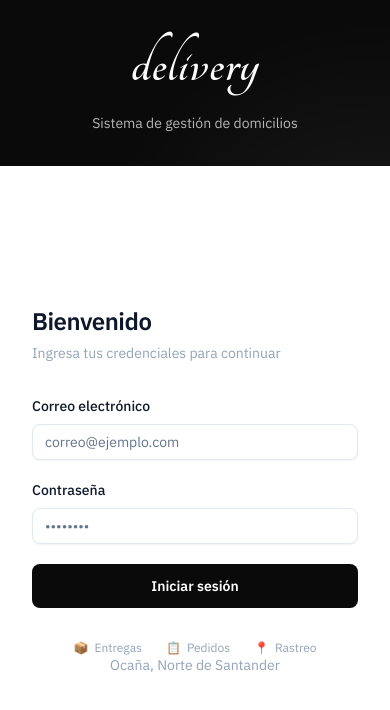
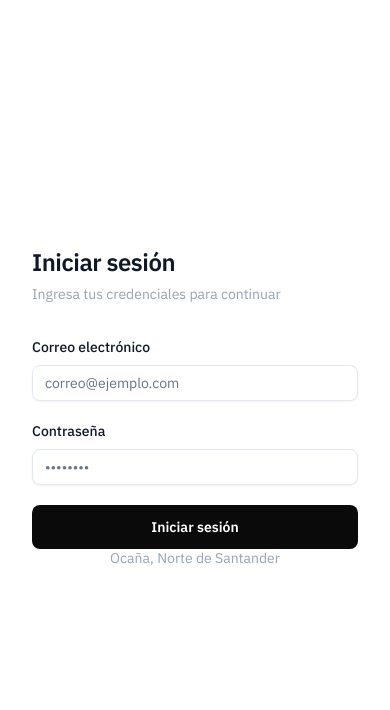
Before and after one commit to julianclavijo19/SISTEMA-DE-GESTION-DE-DOMICILIOS, a Next.js app: page /login in a window 390 px wide. Shown: the top 710 px of the page. Built offline with nearby package versions, Linux system fonts and the light colour scheme.

Commit message:
fix: remove all blue colors (black buttons/badges), revert login, responsive dashboard charts

```diff
--- a/src/app/(admin)/admin/dashboard/dashboard-charts.tsx
+++ b/src/app/(admin)/admin/dashboard/dashboard-charts.tsx
@@ -32,7 +32,7 @@ export function DashboardCharts({
   const formatCurrency = (value: number) => `$${value.toLocaleString('es-CO')}`
 
   return (
-    <div style={{ display: 'grid', gridTemplateColumns: '1fr 1fr', gap: '1.25rem' }}>
+    <div className="dash-charts-grid">
       {/* Gráfica 1 — Domicilios por hora (hoy) — AreaChart */}
       <div className="panel-card">
         <div className="panel-card-title">Domicilios por hora (hoy)</div>
--- a/src/app/globals.css
+++ b/src/app/globals.css
@@ -58,13 +58,13 @@
   --ds-sidebar: #FFFFFF;
   --ds-sidebar-hover: #F1F5F9;
   --ds-sidebar-active: #1E293B;
-  --ds-primary: #1E40AF;
-  --ds-primary-hover: #1E3A8A;
-  --ds-primary-light: #3B82F6;
+  --ds-primary: #0A0A0A;
+  --ds-primary-hover: #1a1a1a;
+  --ds-primary-light: #333333;
   --ds-success: #059669;
   --ds-warning: #D97706;
   --ds-danger: #DC2626;
-  --ds-info: #2563EB;
+  --ds-info: #0A0A0A;
   --ds-text: #0F172A;
   --ds-text-secondary: #475569;
   --ds-text-muted: #94A3B8;
@@ -79,7 +79,7 @@
   --card-foreground: #0F172A;
   --popover: #FFFFFF;
   --popover-foreground: #0F172A;
-  --primary: #1E40AF;
+  --primary: #0A0A0A;
   --primary-foreground: #FFFFFF;
   --secondary: #F1F5F9;
   --secondary-foreground: #0F172A;
@@ -90,20 +90,20 @@
   --destructive: #DC2626;
   --border: #E2E8F0;
   --input: #E2E8F0;
-  --ring: #3B82F6;
-  --chart-1: #2563EB;
+  --ring: #0A0A0A;
+  --chart-1: #111113;
   --chart-2: #059669;
   --chart-3: #D97706;
   --chart-4: #DC2626;
   --chart-5: #7C3AED;
   --sidebar: #FFFFFF;
   --sidebar-foreground: #0F172A;
-  --sidebar-primary: #1E40AF;
+  --sidebar-primary: #0A0A0A;
   --sidebar-primary-foreground: #FFFFFF;
   --sidebar-accent: #F1F5F9;
   --sidebar-accent-foreground: #0F172A;
   --sidebar-border: #E2E8F0;
-  --sidebar-ring: #3B82F6;
+  --sidebar-ring: #0A0A0A;
 }
 
 @layer base {
@@ -133,7 +133,7 @@
 [data-slot="input"]:focus,
 [data-slot="textarea"]:focus {
   border-color: var(--ds-primary-light) !important;
-  box-shadow: 0 0 0 3px rgba(59, 130, 246, 0.08) !important;
+  box-shadow: 0 0 0 3px rgba(10, 10, 10, 0.08) !important;
 }
 
 /* Badge overrides */
@@ -157,7 +157,7 @@
   .kpi-grid { grid-template-columns: repeat(2, 1fr); }
 }
 @media (max-width: 640px) {
-  .kpi-grid { grid-template-columns: 1fr; }
+  .kpi-grid { grid-template-columns: repeat(2, 1fr); }
 }
 
 .kpi-card {
@@ -234,6 +234,14 @@
 }
 
 /* Charts grid responsive */
+.dash-charts-grid {
+  display: grid;
+  grid-template-columns: 1fr 1fr;
+  gap: 1.25rem;
+}
+@media (max-width: 768px) {
+  .dash-charts-grid { grid-template-columns: 1fr; }
+}
 @media (max-width: 768px) {
   .panel-card .recharts-responsive-container {
     min-height: 180px;
@@ -620,9 +628,8 @@
   overflow: hidden;
 }
 @media (max-width: 768px) {
-  .login-page { grid-template-columns: 1fr; grid-template-rows: auto 1fr; }
-  .login-brand { display: flex; padding: 2rem 1.5rem; min-height: auto; }
-  .login-brand-content { max-width: 100%; }
+  .login-page { grid-template-columns: 1fr; }
+  .login-brand { display: none; }
 }
 .login-brand::before {
   content: '';
--- a/src/app/login/page.tsx
+++ b/src/app/login/page.tsx
@@ -58,7 +58,7 @@ export default function LoginPage() {
       {/* Right form side */}
       <div className="login-form-side">
         <div className="login-form-container">
-          <h1>Bienvenido</h1>
+          <h1>Iniciar sesión</h1>
           <p>Ingresa tus credenciales para continuar</p>
 
           <form onSubmit={handleLogin} className="space-y-5">
@@ -108,19 +108,7 @@ export default function LoginPage() {
             </Button>
           </form>
 
-          <div className="flex items-center justify-center gap-6 mt-8">
-            <div className="flex items-center gap-1.5 text-xs" style={{ color: 'var(--ds-text-muted)' }}>
-              <span>📦</span> Entregas
-            </div>
-            <div className="flex items-center gap-1.5 text-xs" style={{ color: 'var(--ds-text-muted)' }}>
-              <span>📋</span> Pedidos
-            </div>
-            <div className="flex items-center gap-1.5 text-xs" style={{ color: 'var(--ds-text-muted)' }}>
-              <span>📍</span> Rastreo
-            </div>
-          </div>
-
-          <p className="text-center text-xs mt-4" style={{ color: 'var(--ds-text-muted)' }}>
+          <p className="text-center text-xs mt-8" style={{ color: 'var(--ds-text-muted)' }}>
             Ocaña, Norte de Santander
           </p>
         </div>
```
